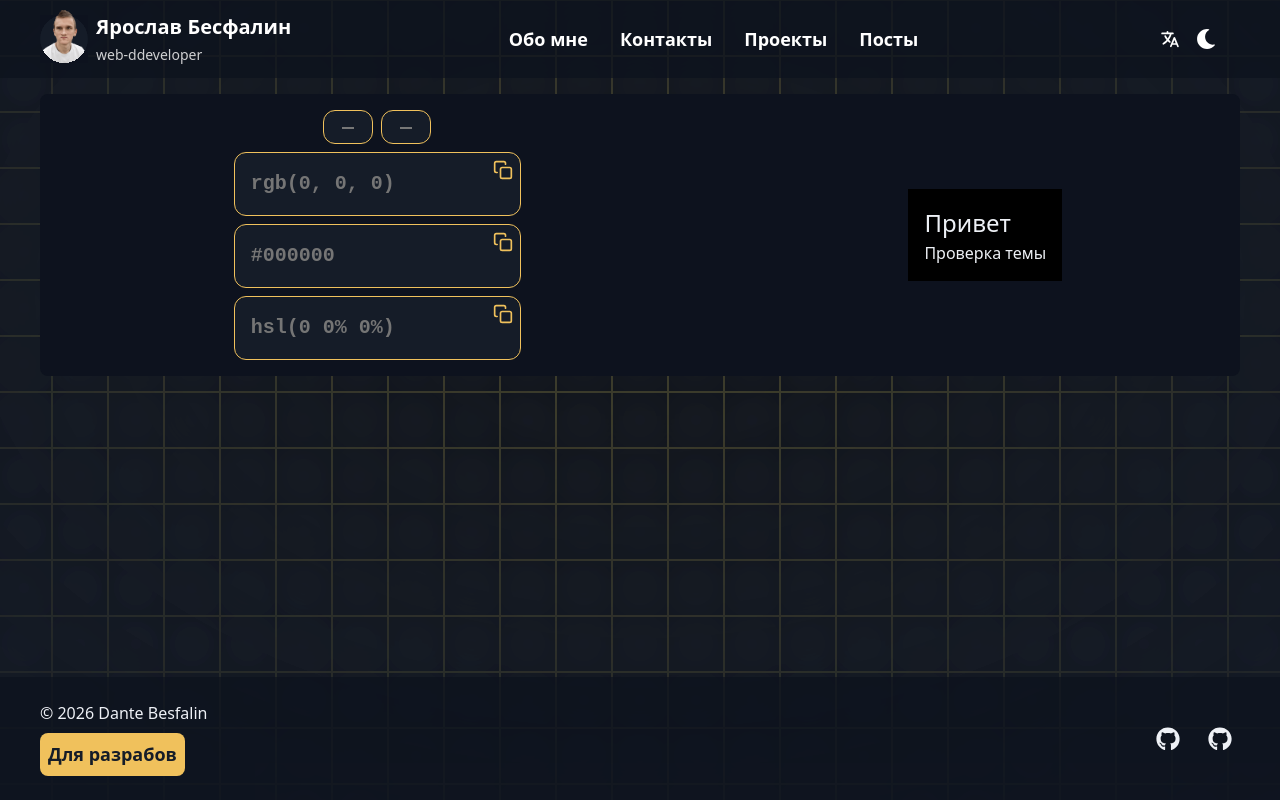
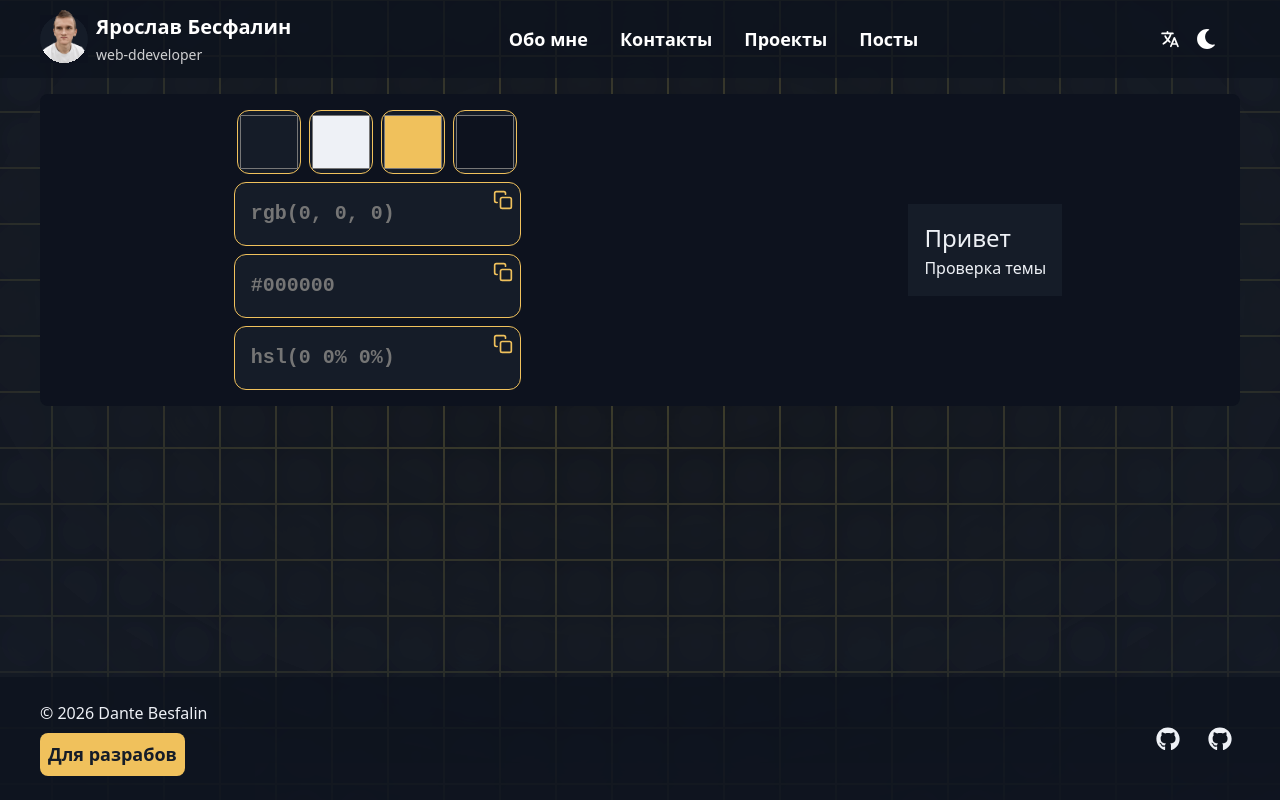
Before and after one commit to DanteBes/besfalin.ru_mockups, a React (Vite) app: page /dev in a window 1280 px wide. Built offline with nearby package versions, Linux system fonts and the light colour scheme.

Commit message:
создал изменение цвета для переменных палитры сайта

```diff
--- a/eslint.config.js
+++ b/eslint.config.js
@@ -19,7 +19,6 @@ export default defineConfig([
     },
     rules: {
       'no-unused-vars': ['error', { argsIgnorePattern: '^_' }],
-      'no-console': 'warn',
       'no-unused-expressions': 'error',
       'no-undef': 'error',
       'no-var': 'error',
--- a/src/components/DeveloperMode/DeveloperMode.jsx
+++ b/src/components/DeveloperMode/DeveloperMode.jsx
@@ -1,7 +1,29 @@
 import styles from './DeveloperMode.module.css'
 import { FiCopy } from 'react-icons/fi'
+import { useEffect, useState } from 'react'
 
 function DeveloperMode() {
+  const [bgColor, setBgColor] = useState('#151c28');
+  const [textColor, setTextColor] = useState('#eef1f6');
+  const [accentColor, setAccentColor] = useState('#f0c15c');
+  const [panelColor, setPanelColor] = useState('#0d121e');
+
+  useEffect(() => {
+    document.documentElement.style.setProperty('--bg-clr', bgColor)
+  }, [bgColor])
+
+  useEffect(() => {
+    document.documentElement.style.setProperty('--txt-clr', textColor)
+  }, [textColor])
+
+  useEffect(() => {
+    document.documentElement.style.setProperty('--accent-clr', accentColor)
+  }, [accentColor])
+
+  useEffect(() => {
+    document.documentElement.style.setProperty('--panel-clr-main', panelColor)
+  }, [panelColor])
+
   return (
     <main className={styles.main}>
       <section className={styles.side}>
@@ -9,8 +31,10 @@ function DeveloperMode() {
           // выбор цвета темы
         }
         <div className={styles.containerColors}>
-          <input type="color" name={'color2'} className={styles.colorPicker}></input>
-          <input type="color" name={'color2'} className={styles.colorPicker}></input>
+          <input type="color" value={bgColor} onChange={(e) => {setBgColor(e.target.value)}} name={'color2'} className={styles.colorPicker}></input>
+          <input type="color" value={textColor} onChange={(e) => { setTextColor(e.target.value) }} name={'color2'} className={styles.colorPicker}></input>
+          <input type="color" value={accentColor} onChange={(e) => {setAccentColor(e.target.value)}} name={'color3'} className={styles.colorPicker}></input>
+          <input type="color" value={panelColor} onChange={(e) => {setPanelColor(e.target.value)}} name={'color4'} className={styles.colorPicker}></input>
         </div>
         <div className={styles.colorInputContainer}>
           <input
--- a/src/components/DeveloperMode/DeveloperMode.module.css
+++ b/src/components/DeveloperMode/DeveloperMode.module.css
@@ -24,6 +24,13 @@
     font-weight: 700;
     background-color: var(--bg-clr);
   }
+
+  & .colorPicker {
+      display: flex;
+      padding: 0;
+      width: var(--space-16);
+      height: var(--space-16);
+  }
 }
 
 .containerColors {
@@ -46,9 +53,7 @@
   color: var(--accent-clr);
 }
 
-.colorPicker {
+.elementsContainer {
+  background-color: var(--bg-clr);
+  color: var(--txt-clr);
 }
-
-.elementsContainer {
-  background-color: black;
-}
--- a/src/components/Header/Header.module.css
+++ b/src/components/Header/Header.module.css
@@ -51,7 +51,7 @@
   left: 0;
   width: 100%;
   height: 50%;
-  background-color: #0d121e;
+  background-color: var(--panel-clr-main);
 }
 
 .headerFrameTop {
--- a/src/variables.css
+++ b/src/variables.css
@@ -2,9 +2,9 @@
   /* Цвета */
   --accent-clr: #f0c15c;
   --bg-clr: #151c28;
+  --txt-clr: #eef1f6;
   --panel-clr-main: #0d121e;
-  --panel-clr: color-mix(in srgb, #0d121e 72%, transparent);
-  --txt-clr: #eef1f6;
+  --panel-clr: color-mix(in srgb, var(--panel-clr-main) 72%, transparent);
 
   /* Отступы — шаг 4px (0.25rem) */
   --space-1: 0.25rem; /* 4px */
```
